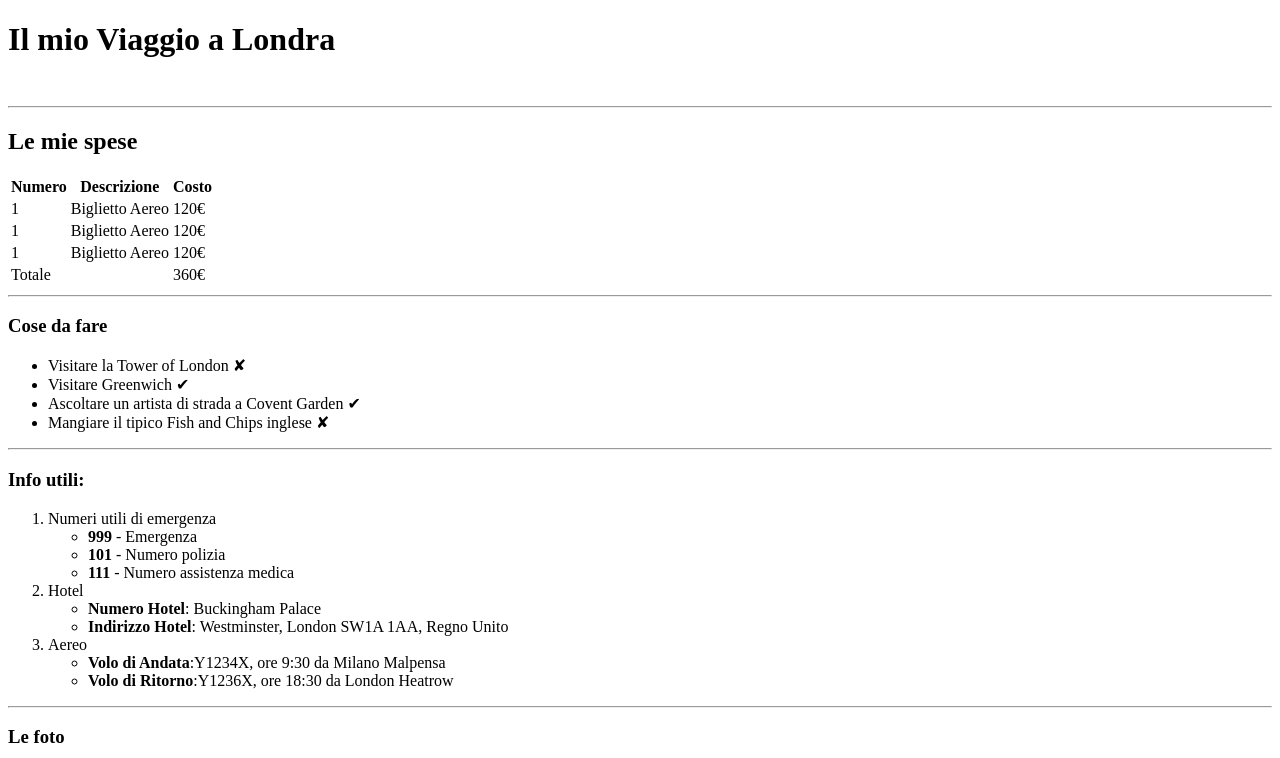
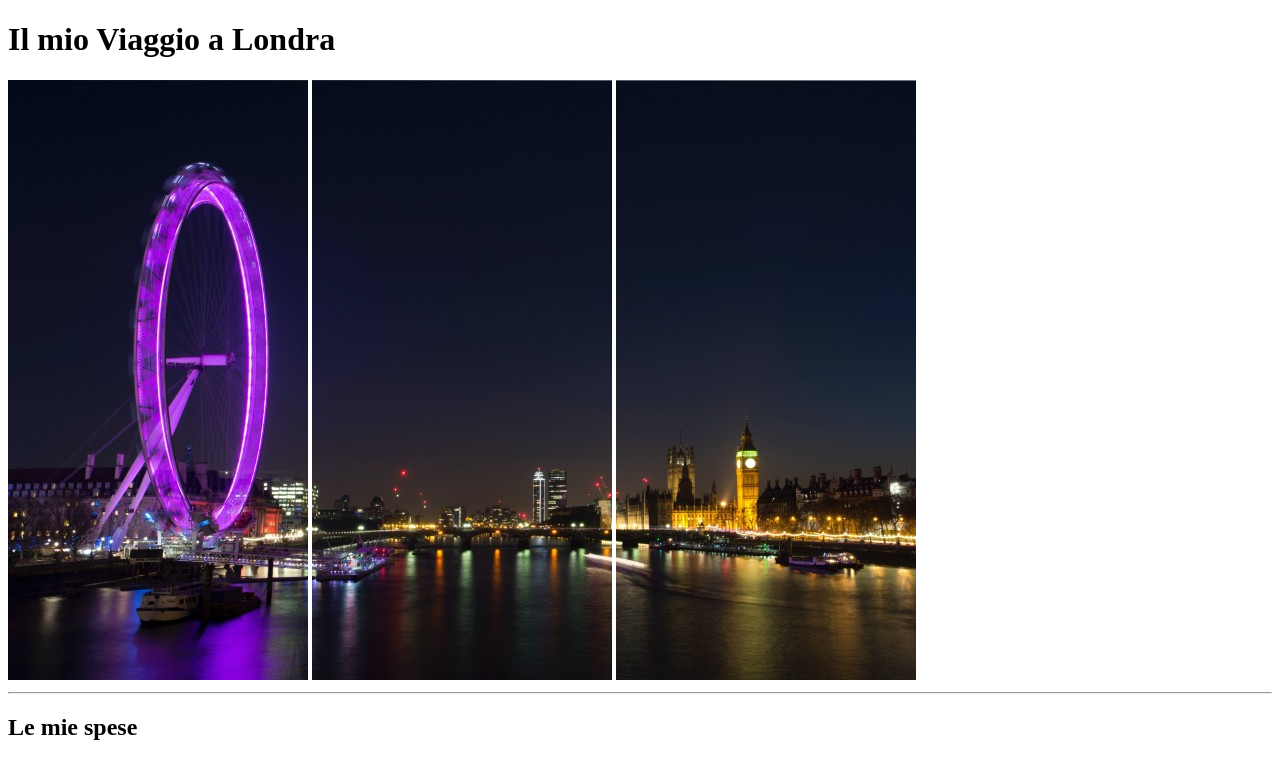
Before and after one commit to manu-devops98/html-london-trip, a plain HTML site: page index.html in a window 1280 px wide. Shown: the top 758 px of the page. Drawn offline with Linux system fonts and the light colour scheme; the site is published under a folder, as on GitHub Pages, so addresses that start at the root find nothing.

Commit message:
add punto-virgola e pulizia generale

```diff
--- a/index.html
+++ b/index.html
@@ -10,9 +10,9 @@
      <!-- Intestazione -->
     <header>
         <h1>Il mio Viaggio a Londra</h1>
-        <img src="/img/pexels-bill-emrich-230794-0.jpg" width="300" alt="">
-        <img src="/img/pexels-bill-emrich-230794-1.jpg" width="300" alt="">
-        <img src="/img/pexels-bill-emrich-230794-2.jpg" width="300" alt="">
+        <img src="img/pexels-bill-emrich-230794-0.jpg" width="300" alt="">
+        <img src="img/pexels-bill-emrich-230794-1.jpg" width="300" alt="">
+        <img src="img/pexels-bill-emrich-230794-2.jpg" width="300" alt="">
         <hr>
     </header>
      <!-- fine Intestazione -->
@@ -69,10 +69,10 @@
       <h3>Cose da fare</h3>
 
       <ul>
-          <li>Visitare la Tower of London &#10008</li>
-          <li>Visitare Greenwich &#10004</li>
-          <li>Ascoltare un artista di strada a Covent Garden &#10004</li>
-          <li>Mangiare il tipico Fish and Chips inglese &#10008</li>
+          <li>Visitare la Tower of London &#10008;</li>
+          <li>Visitare Greenwich &#10004;</li>
+          <li>Ascoltare un artista di strada a Covent Garden &#10004;</li>
+          <li>Mangiare il tipico Fish and Chips inglese &#10008;</li>
       </ul>
 
      <hr>
```
